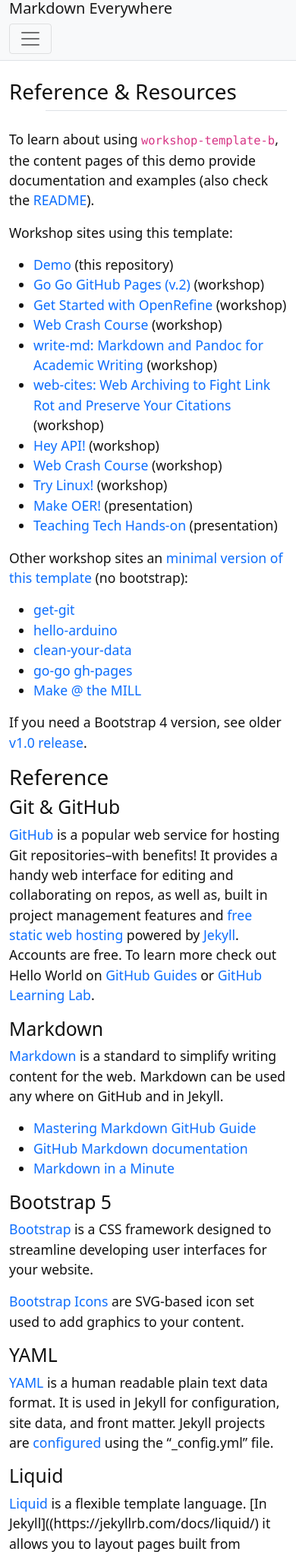
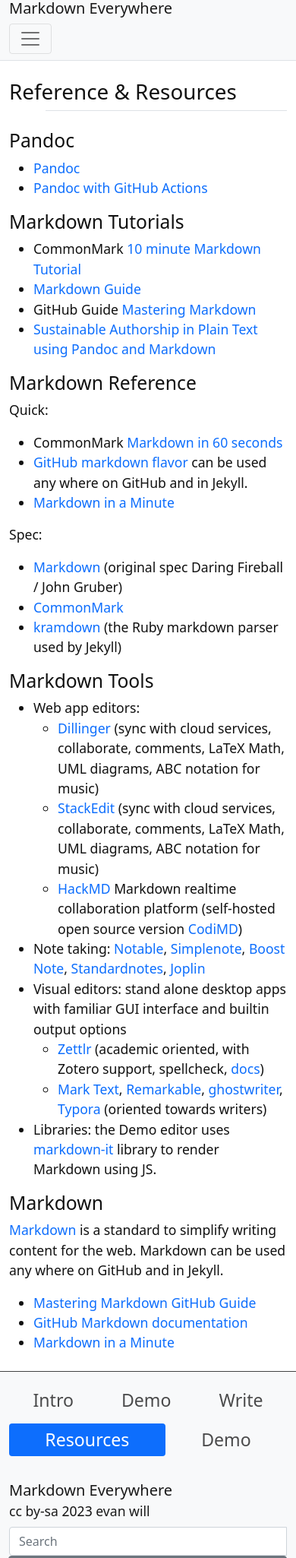
Before and after one commit to evanwill/markdown-everywhere, a Jekyll site: the page built from content/4-resources.md, in a window 390 px wide, cut to the strip 121-2171 px from the top of the page. Shown: the whole strip at 76% size. Built offline with Jekyll 4.4.1, drawn with Linux system fonts in a browser that asks for light colours; some of the changed text lies outside the part shown.

Commit message:
adding content base

```diff
--- a/_sass/_custom.scss
+++ b/_sass/_custom.scss
@@ -1 +1,4 @@
 /* add your tweaks here! */
+.md-demo {
+    padding: 1rem 1.5rem;
+}
--- a/content/4-resources.md
+++ b/content/4-resources.md
@@ -3,40 +3,45 @@ title: Reference & Resources
 nav: Resources
 ---
 
-To learn about using `workshop-template-b`, the content pages of this demo provide documentation and examples (also check the [README](https://github.com/evanwill/workshop-template-b/blob/master/README.md)).
 
-Workshop sites using this template:
+## Pandoc
 
-- [Demo](https://evanwill.github.io/workshop-template-b/) (this repository)
-- [Go Go GitHub Pages (v.2)](https://evanwill.github.io/go-go-ghpages-b/) (workshop)
-- [Get Started with OpenRefine](https://evanwill.github.io/openrefine-b/) (workshop)
-- [Web Crash Course](https://evanwill.github.io/web-crash-course/) (workshop)
-- [write-md: Markdown and Pandoc for Academic Writing](https://evanwill.github.io/write-md/) (workshop)
-- [web-cites: Web Archiving to Fight Link Rot and Preserve Your Citations](https://evanwill.github.io/web-cites/) (workshop)
-- [Hey API!](https://evanwill.github.io/hey-api/) (workshop)
-- [Web Crash Course](https://evanwill.github.io/web-crash-course/) (workshop)
-- [Try Linux!](https://evanwill.github.io/try-linux/) (workshop)
-- [Make OER!](https://evanwill.github.io/make-oer/) (presentation)
-- [Teaching Tech Hands-on](https://evanwill.github.io/tech-hands-on/) (presentation)
+- [Pandoc](https://pandoc.org/)
+- [Pandoc with GitHub Actions](https://github.com/pandoc/pandoc-action-example)
 
-Other workshop sites an [minimal version of this template](https://github.com/evanwill/workshop-template) (no bootstrap):
+## Markdown Tutorials
 
-- [get-git](https://evanwill.github.io/get-git/)
-- [hello-arduino](https://evanwill.github.io/hello-arduino/)
-- [clean-your-data](https://evanwill.github.io/clean-your-data/)
-- [go-go gh-pages](https://evanwill.github.io/go-go-ghpages/)
-- [Make @ the MILL](https://uidaholib.github.io/make-at-the-mill/)
+- CommonMark [10 minute Markdown Tutorial](https://commonmark.org/help/tutorial/)
+- [Markdown Guide](https://www.markdownguide.org/)
+- GitHub Guide [Mastering Markdown](https://guides.github.com/features/mastering-markdown/)
+- [Sustainable Authorship in Plain Text using Pandoc and Markdown](https://programminghistorian.org/en/lessons/sustainable-authorship-in-plain-text-using-pandoc-and-markdown)
 
-If you need a Bootstrap 4 version, see older [v1.0 release](https://github.com/evanwill/workshop-template-b/releases/tag/v1.0).
+## Markdown Reference
 
-# Reference
+Quick:
 
-## Git & GitHub
+- CommonMark [Markdown in 60 seconds](https://commonmark.org/help/)
+- [GitHub markdown flavor](https://help.github.com/articles/basic-writing-and-formatting-syntax/) can be used any where on GitHub and in Jekyll.
+- [Markdown in a Minute](https://evanwill.github.io/_drafts/notes/markdown-minute.html)
 
-[GitHub](https://github.com/) is a popular web service for hosting Git repositories--with benefits!
-It provides a handy web interface for editing and collaborating on repos, as well as, built in project management features and [free static web hosting](https://pages.github.com/) powered by [Jekyll](https://jekyllrb.com/).
-Accounts are free.
-To learn more check out Hello World on [GitHub Guides](https://guides.github.com/) or [GitHub Learning Lab](https://lab.github.com/).
+Spec:
+
+- [Markdown](https://daringfireball.net/projects/markdown/) (original spec Daring Fireball / John Gruber)
+- [CommonMark](https://commonmark.org/)
+- [kramdown](https://kramdown.gettalong.org/syntax.html) (the Ruby markdown parser used by Jekyll)
+
+## Markdown Tools
+
+- Web app editors:
+    - [Dillinger](https://dillinger.io/) (sync with cloud services, collaborate, comments, LaTeX Math, UML diagrams, ABC notation for music)
+    - [StackEdit](https://stackedit.io/) (sync with cloud services, collaborate, comments, LaTeX Math, UML diagrams, ABC notation for music)
+    - [HackMD](https://hackmd.io/) Markdown realtime collaboration platform (self-hosted open source version [CodiMD](https://github.com/hackmdio/codimd))
+- Note taking: [Notable](https://notable.md/), [Simplenote](https://simplenote.com/), [Boost Note](https://boostnote.io/), [Standardnotes](https://standardnotes.org/), [Joplin](https://joplinapp.org/)
+- Visual editors: stand alone desktop apps with familiar GUI interface and builtin output options
+    - [Zettlr](https://www.zettlr.com/) (academic oriented, with Zotero support, spellcheck, [docs](https://docs.zettlr.com/))
+    - [Mark Text](https://marktext.app/), [Remarkable](https://remarkableapp.github.io/index.html), [ghostwriter](https://wereturtle.github.io/ghostwriter/), [Typora](https://www.typora.io/) (oriented towards writers)
+- Libraries: the Demo editor uses [markdown-it](https://github.com/markdown-it/markdown-it) library to render Markdown using JS.
+
 
 ## Markdown
 
@@ -46,29 +51,3 @@ Markdown can be used any where on GitHub and in Jekyll.
 - [Mastering Markdown GitHub Guide](https://guides.github.com/features/mastering-markdown/){:target="_blank" rel="noopener"}
 - [GitHub Markdown documentation](https://docs.github.com/en/free-pro-team@latest/github/writing-on-github/basic-writing-and-formatting-syntax){:target="_blank" rel="noopener"}
 - [Markdown in a Minute](https://evanwill.github.io/_drafts/notes/markdown-minute.html)
-
-## Bootstrap 5
-
-[Bootstrap](https://getbootstrap.com/) is a CSS framework designed to streamline developing user interfaces for your website.
-
-[Bootstrap Icons](https://icons.getbootstrap.com/) are SVG-based icon set used to add graphics to your content.
-
-## YAML
-
-[YAML](http://www.yaml.org/) is a human readable plain text data format.
-It is used in Jekyll for configuration, site data, and front matter.
-Jekyll projects are [configured](https://jekyllrb.com/docs/configuration/) using the "_config.yml" file.
-
-## Liquid
-
-[Liquid](http://shopify.github.io/liquid/) is a flexible template language.
-[In Jekyll]((https://jekyllrb.com/docs/liquid/) it allows you to layout pages built from modular components and data, using the "_includes", "_layouts", and "_data" directories.
-Liquid includes features such as operators, loops, and filters to manipulate raw content.
-Liquid statements are enclosed by {% raw %}`{%  %}`{% endraw %} and variables in {% raw %}`{{  }}`{% endraw %}.
-
-## Sass
-
-[Sass](http://sass-lang.com/) is a CSS extension / preprocessor.
-All normal CSS is valid SCSS, but Sass adds many powerful functions and programmatic features.
-Writing SCSS is often easier and more sensible, for example by supporting nesting, variables, and operators.
-Jekyll lets you write SASS in modular chucks called partials, in the "_sass" directory, that will be combined and compiled into normal CSS files when the site is built.
```
Also changed, not shown: content/0-prep.md (deleted, +0 -72 lines), content/1-intro.md (deleted, +0 -37 lines), content/1-markdown.md (added, +91 -0 lines), content/2-lesson.md (deleted, +0 -52 lines), content/2-visual-demo.md (added, +4 -0 lines), content/3-lesson.md (deleted, +0 -151 lines), content/3-md-reference.md (added, +221 -0 lines), content/5-editor.md (added, +5 -0 lines), index.md (+1 -1 lines).
